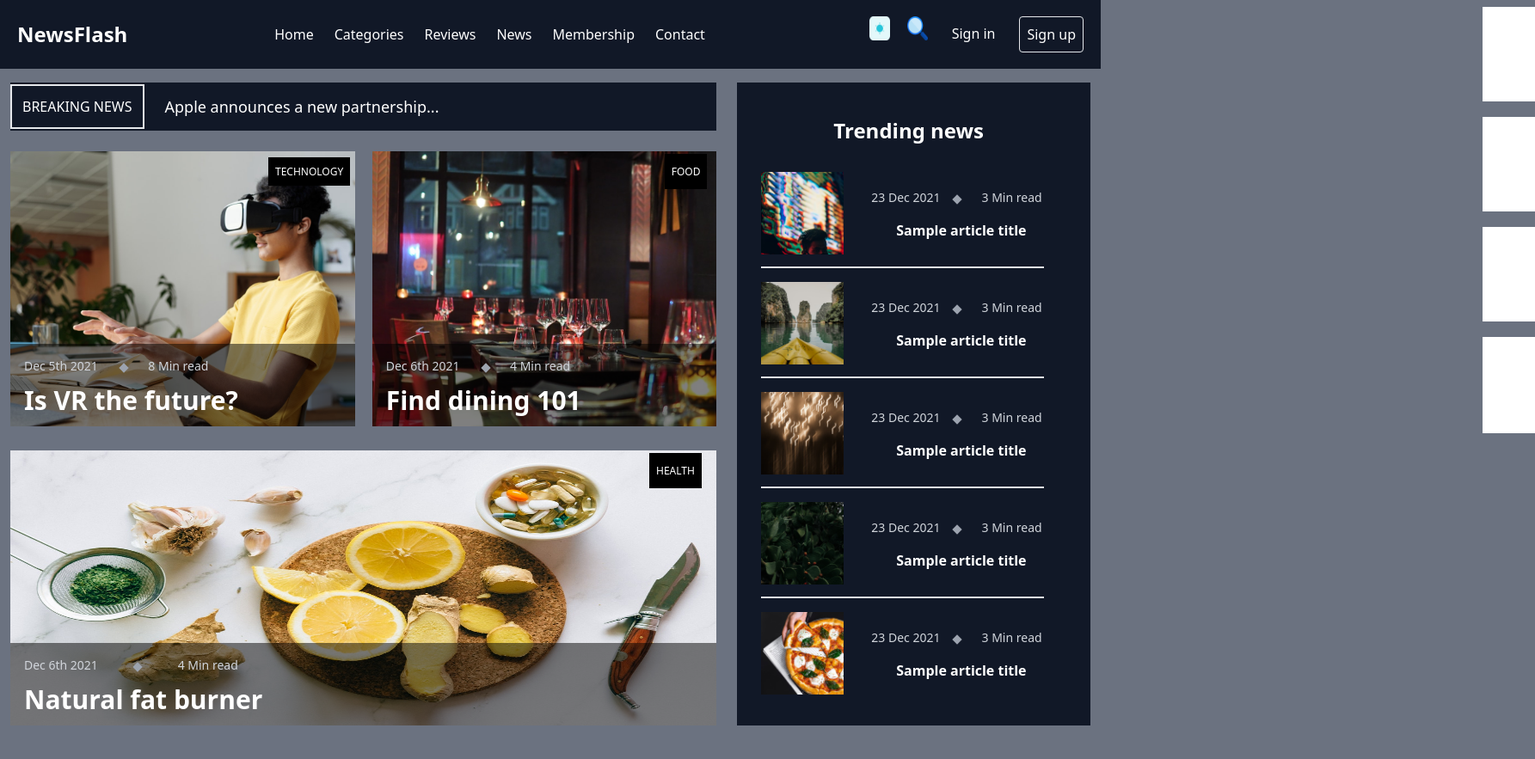
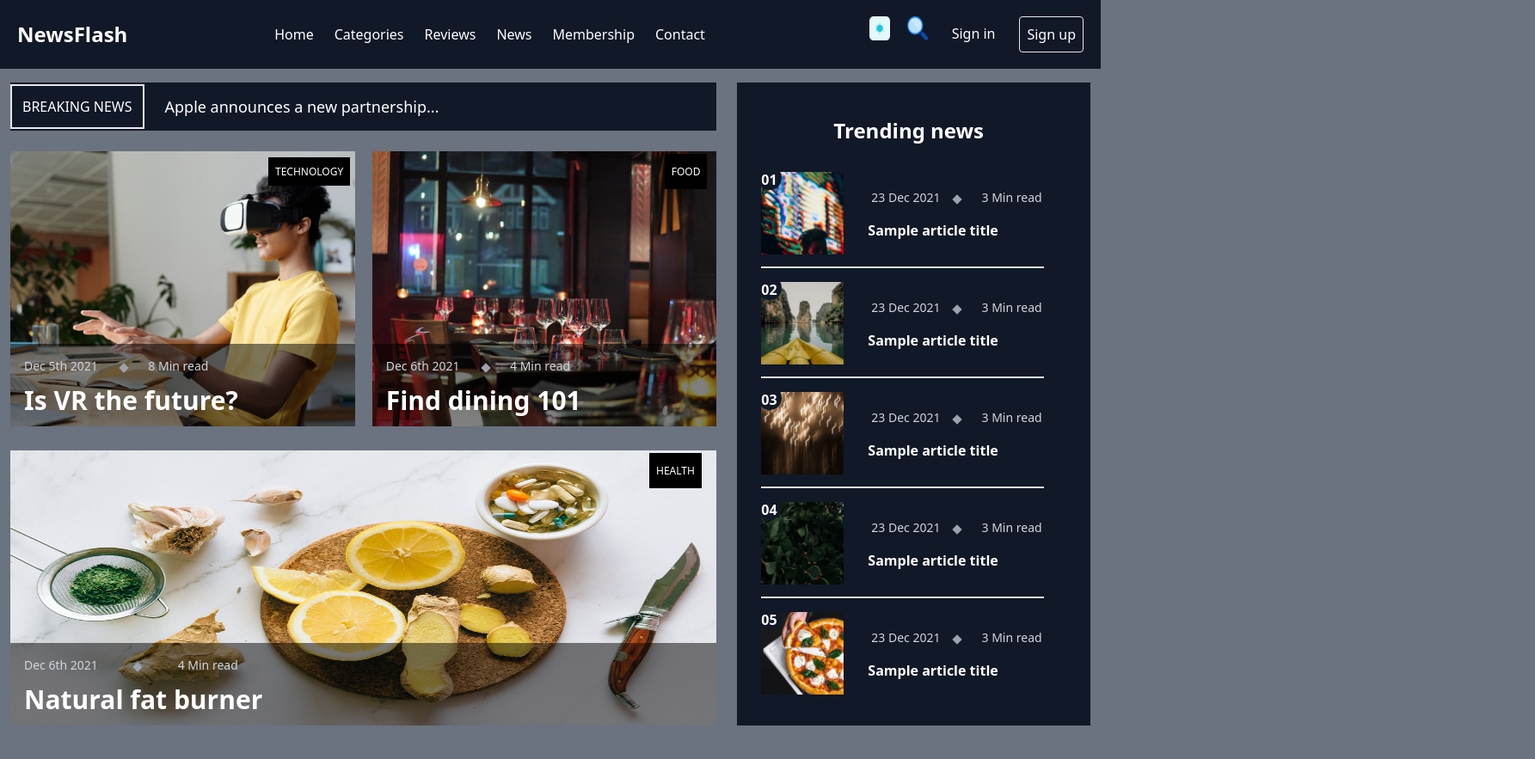
Before and after one commit to hussainHakimi/NewsFlash, a website: page index.html in a window 1280 px wide. Shown: the whole page at 86% size, 1785 px wide, since content can reach past the window. Drawn offline with nearby package versions, Linux system fonts and the light colour scheme.

Commit message:
trending news is done.

```diff
--- a/index.html
+++ b/index.html
@@ -113,8 +113,7 @@
                         <span class="ml-5">3 Min read</span>
                         <span class="w-2 h-2 bg-gray-400 rotate-45 absolute left-24 top-2"></span>
                     </div>
-                    <span class="uppercase bg-white px-2 py-3 text-xs relative -top-80" style="left:743px">health</span>
-                    <div class="relative text-1xl font-bold top-14">
+                    <span class="uppercase bg-gray-900 w-7 h-7 px-1 py-1 relative text-white center font-bold text-1xl rounded-full" style="top:-7px; left:-100px;">01</span>                    <div class="relative text-1xl font-bold top-14">
                         <h1>Sample article title</h1>
                     </div>
                 </div>
@@ -125,7 +124,7 @@
                         <span class="ml-5">3 Min read</span>
                         <span class="w-2 h-2 bg-gray-400 rotate-45 absolute left-24 top-2"></span>
                     </div>
-                    <span class="uppercase bg-white px-2 py-3 text-xs relative -top-80" style="left:743px">health</span>
+                    <span class="uppercase bg-gray-900 w-7 h-7 px-1 py-1 relative text-white center font-bold text-1xl rounded-full" style="top:-7px; left:-100px;">02</span>
                     <div class="relative text-1xl font-bold top-14">
                         <h1>Sample article title</h1>
                     </div>
@@ -137,8 +136,7 @@
                         <span class="ml-5">3 Min read</span>
                         <span class="w-2 h-2 bg-gray-400 rotate-45 absolute left-24 top-2"></span>
                     </div>
-                    <span class="uppercase bg-white px-2 py-3 text-xs relative -top-80" style="left:743px">health</span>
-                    <div class="relative text-1xl font-bold top-14">
+                    <span class="uppercase bg-gray-900 w-7 h-7 px-1 py-1 relative text-white center font-bold text-1xl rounded-full" style="top:-7px; left:-100px;">03</span>                    <div class="relative text-1xl font-bold top-14">
                         <h1>Sample article title</h1>
                     </div>
                 </div>
@@ -149,8 +147,7 @@
                         <span class="ml-5">3 Min read</span>
                         <span class="w-2 h-2 bg-gray-400 rotate-45 absolute left-24 top-2"></span>
                     </div>
-                    <span class="uppercase bg-white px-2 py-3 text-xs relative -top-80" style="left:743px">health</span>
-                    <div class="relative text-1xl font-bold top-14">
+                    <span class="uppercase bg-gray-900 w-7 h-7 px-1 py-1 relative text-white center font-bold text-1xl rounded-full" style="top:-7px; left:-100px;">04</span>                    <div class="relative text-1xl font-bold top-14">
                         <h1>Sample article title</h1>
                     </div>
                 </div>
@@ -161,8 +158,7 @@
                         <span class="ml-5">3 Min read</span>
                         <span class="w-2 h-2 bg-gray-400 rotate-45 absolute left-24 top-2"></span>
                     </div>
-                    <span class="uppercase bg-white px-2 py-3 text-xs relative -top-80" style="left:743px">health</span>
-                    <div class="relative text-1xl font-bold top-14 ">
+                    <span class="uppercase bg-gray-900 w-7 h-7 px-1 py-1 relative text-white center font-bold text-1xl rounded-full" style="top:-7px; left:-100px;">05</span>                    <div class="relative text-1xl font-bold top-14 ">
                         <h1 class="hover:text-gray-200">Sample article title</h1>
                     </div>
                 </div>
```
Also changed, not shown: css/main.css.
